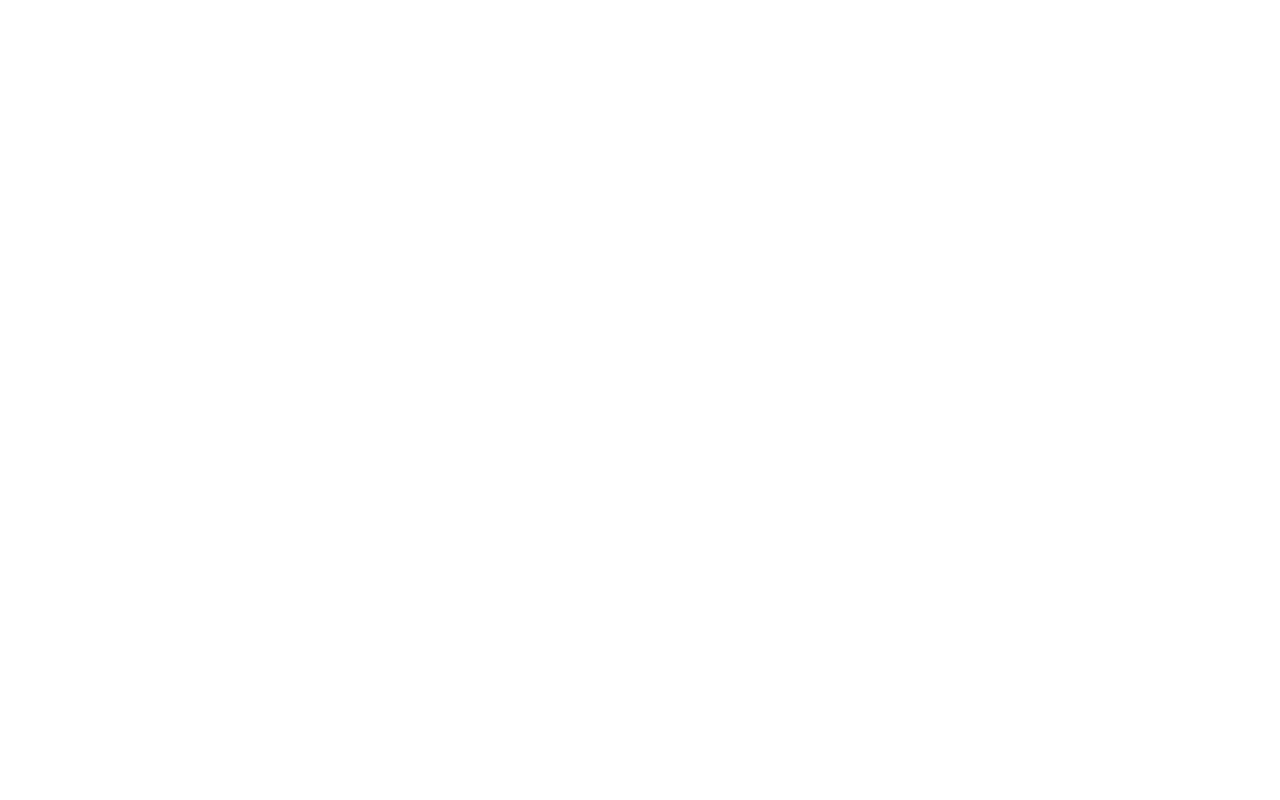
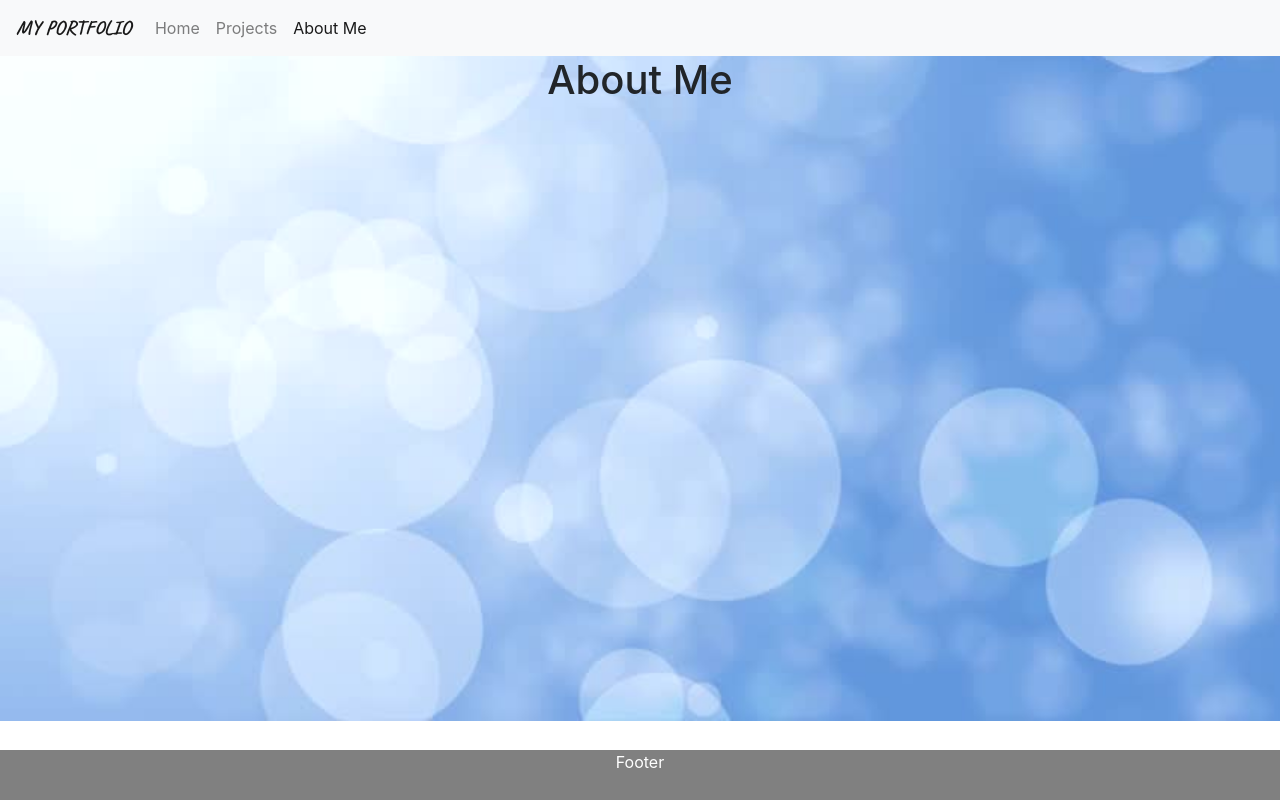
Before and after one commit to kososwede/portfolio, a plain HTML site: page aboutme.html in a window 1280 px wide. Drawn offline with nearby package versions, Linux system fonts and the light colour scheme.

Commit message:
added some css and image for background also footer and changed link addresses

```diff
--- a/aboutme.html
+++ b/aboutme.html
@@ -0,0 +1,36 @@
+<!DOCTYPE html>
+<html lang="en">
+<head>
+    <meta charset="UTF-8">
+    <meta name="viewport" content="width=device-width, initial-scale=1.0">
+    <link rel="stylesheet" href="styles/style.css">
+    <link rel="stylesheet" href="https://stackpath.bootstrapcdn.com/bootstrap/4.5.0/css/bootstrap.min.css" integrity="sha384-9aIt2nRpC12Uk9gS9baDl411NQApFmC26EwAOH8WgZl5MYYxFfc+NcPb1dKGj7Sk" crossorigin="anonymous">
+    <title>My Portfolio</title>
+</head>
+<body>
+    <nav class="navbar navbar-expand-lg navbar-light bg-light">
+  <a class="navbar-brand nav-font" href="#">MY PORTFOLIO</a>
+  <button class="navbar-toggler" type="button" data-toggle="collapse" data-target="#navbarNav" aria-controls="navbarNav" aria-expanded="false" aria-label="Toggle navigation">
+    <span class="navbar-toggler-icon"></span>
+  </button>
+  <div class="collapse navbar-collapse" id="navbarNav">
+    <ul class="navbar-nav">
+      <li class="nav-item">
+        <a class="nav-link" href="index.html">Home</a>
+      </li>
+      <li class="nav-item">
+        <a class="nav-link" href="projects.html">Projects</a>
+      </li>
+      <li class="nav-item active">
+        <a class="nav-link" href="aboutme.html">About Me <span class="sr-only">(current)</span></a>
+      </li>
+    </ul>
+  </div>
+</nav>
+    <h1 class="text-center">About Me</h1>
+<div class="footer">Footer</div>
+<script src="https://code.jquery.com/jquery-3.5.1.slim.min.js" integrity="sha384-DfXdz2htPH0lsSSs5nCTpuj/zy4C+OGpamoFVy38MVBnE+IbbVYUew+OrCXaRkfj" crossorigin="anonymous"></script>
+<script src="https://cdn.jsdelivr.net/npm/popper.js@1.16.0/dist/umd/popper.min.js" integrity="sha384-Q6E9RHvbIyZFJoft+2mJbHaEWldlvI9IOYy5n3zV9zzTtmI3UksdQRVvoxMfooAo" crossorigin="anonymous"></script>
+<script src="https://stackpath.bootstrapcdn.com/bootstrap/4.5.0/js/bootstrap.min.js" integrity="sha384-OgVRvuATP1z7JjHLkuOU7Xw704+h835Lr+6QL9UvYjZE3Ipu6Tp75j7Bh/kR0JKI" crossorigin="anonymous"></script>
+</body>
+</html>
--- /dev/null
+++ b/styles/style.css
@@ -0,0 +1,23 @@
+@import url('https://fonts.googleapis.com/css2?family=Caveat:wght@700&display=swap');
+
+.nav-font {
+    font-family: 'Caveat', cursive;
+    font-weight: bolder;
+}
+
+.footer {
+  position: fixed;
+  left: 0;
+  bottom: 0;
+  width: 100%;
+  background-color: gray;
+  color: white;
+  text-align: center;
+  height: 50px;
+}
+
+body {
+    background-image: url(../assets/images/portfolio-bg.jpg);
+    background-repeat: no-repeat;
+    background-size: cover;
+}
```
Also changed, not shown: index.html (+15 -6 lines), projects.html (+36 -0 lines), assets/images/portfolio-bg.jpg (added).
